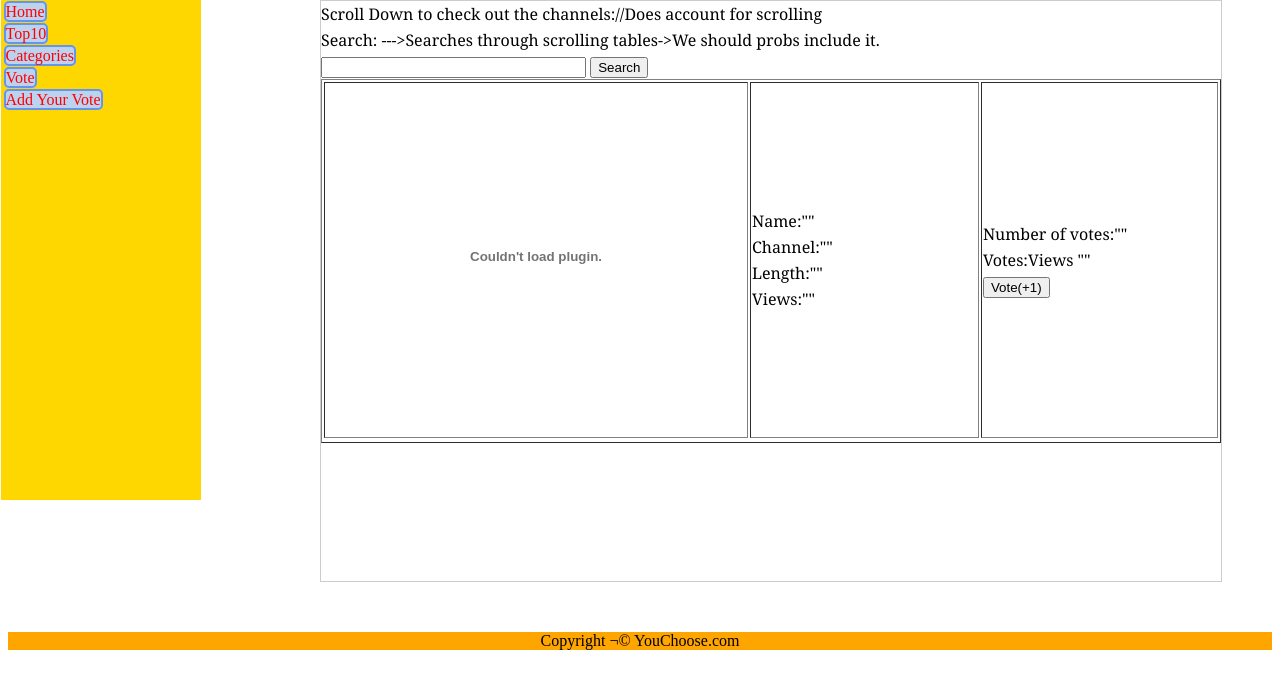
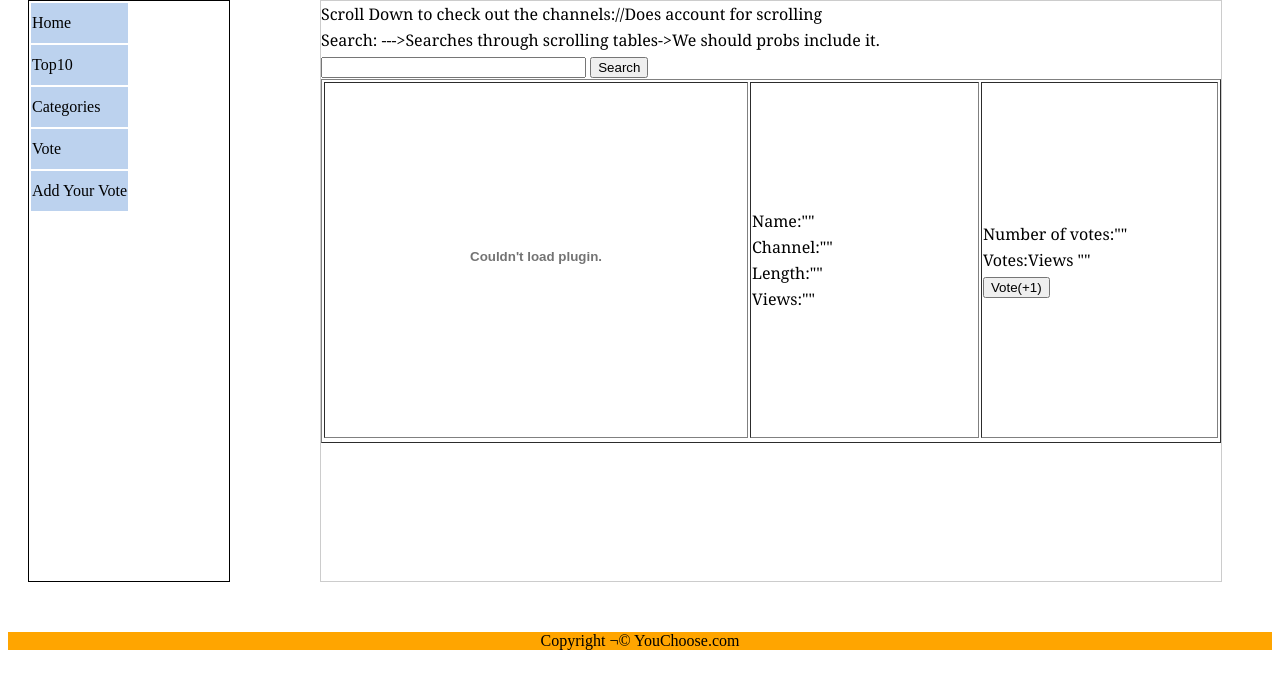
Before and after one commit to matts1/youchoose, a Python web app: template templates/vote.html in a window 1280 px wide. Shown: the part 58-747 px from the top of the page. Run offline with Jinja, Linux system fonts and the light colour scheme; the template is opened without the code that fills it, so the values that code supplies are empty.

Commit message:
Update static/css/VotePageStyle.css

```diff
--- a/static/css/VotePageStyle.css
+++ b/static/css/VotePageStyle.css
@@ -15,15 +15,16 @@ margin-left:-8px;
 
 
 #menu {
-  font-family:Arial;
+	font-family:Arial;
 	display: inline-block;
 	position:relative;
-	background-color:#FFD700;
-	height:500px;
+
+	height:580px;
 	width:200px;
 	float:left;
-	margin-left:-7.5px;
-
+	margin-left:20px;
+	border:4px;
+	border: .1em solid #000000;
 
 
 }
@@ -32,17 +33,23 @@ margin-left:-8px;
 
 
 #menu a {
-	border-radius: 5px;
-	border: 2px solid #6495ED;
-	background-color: #BCD2EE;
-	height: 50px;
-	width: 120px;
+
+
+
 	margin: auto;
 	text-align: center;
 	text-decoration:none;
-	color:red;
+	color:black;
+
+
+
+}
+#menu tr {
+	height: 40px;
+	width: 10px;
+	background-color: #BCD2EE;
+	text-align:left;
 	font-family:AppleGothic;
-
 
 }
 
@@ -59,6 +66,7 @@ width:900px;
 border:1px solid #ccc;
 font:16px/26px Georgia, Garamond, Serif;
 float:right;
+position:static;
 
 }
 
```
